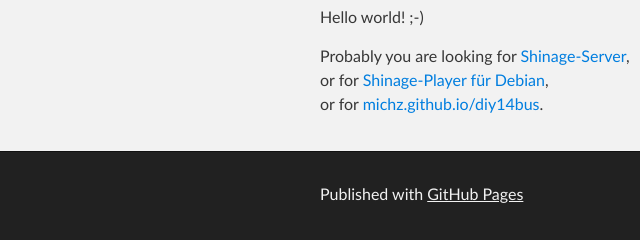
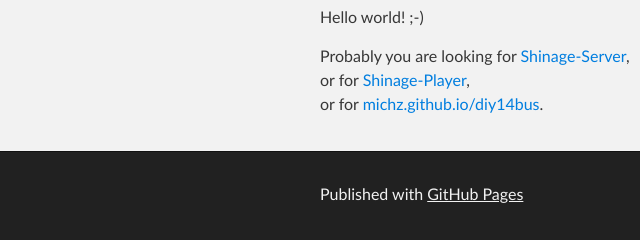
Before and after one commit to michz/michz.github.io, a plain HTML site: page index.html in a window 1280 px wide. Shown: the part 219-459 px from the top of the page, 0-640 px from the left. Drawn offline with Linux system fonts and the light colour scheme.

Commit message:
Update index.html

```diff
--- a/index.html
+++ b/index.html
@@ -29,7 +29,7 @@
       <section id="main_content" class="inner">
         <p>Hello world! ;-) </p>
         <p>Probably you are looking for <a href="https://github.com/michz/shinage-server">Shinage-Server</a>,<br>
-        or for <a href="https://github.com/michz/shinage-player-debian">Shinage-Player für Debian</a>,<br>
+        or for <a href="https://github.com/michz/shinage-player">Shinage-Player</a>,<br>
         or for <a href="http://michz.github.io/diy14bus/">michz.github.io/diy14bus</a>.</p>
       </section>
     </div>
```
